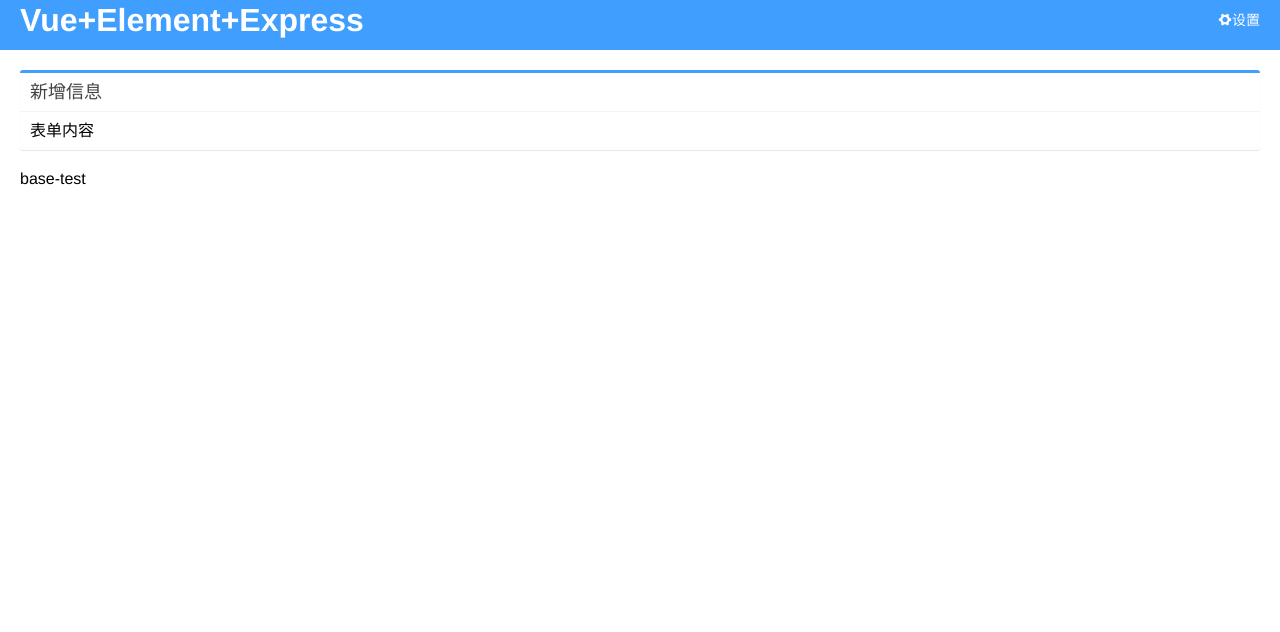
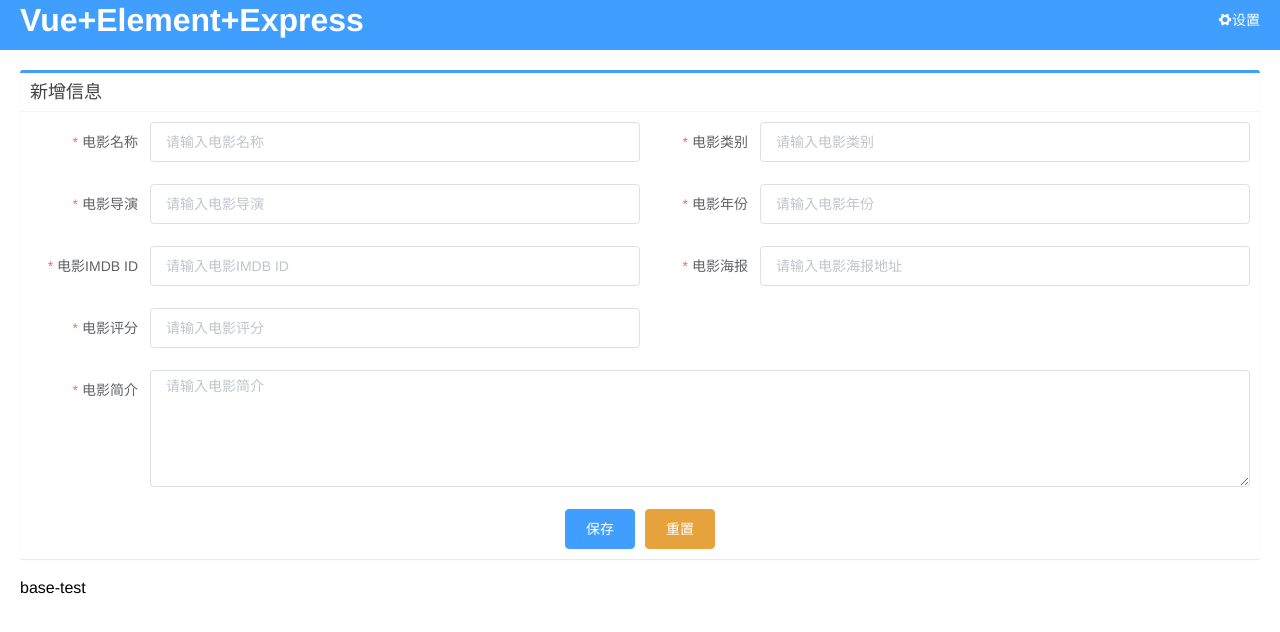
Before and after one commit to TOBEWHAT/vue_express_moive, a Vue app in the folder client/: page /#/movies/create in a window 1280 px wide. Shown: the top 632 px of the page. Built offline with nearby package versions, Linux system fonts and the light colour scheme.

Commit message:
create/detail/list

```diff
--- a/client/package.json
+++ b/client/package.json
@@ -14,7 +14,8 @@
     "normalize.css": "^8.0.1",
     "nprogress": "^0.2.0",
     "vue": "^2.6.11",
-    "vue-router": "^3.2.0"
+    "vue-router": "^3.2.0",
+    "vuex": "^3.5.1"
   },
   "devDependencies": {
     "@vue/cli-plugin-babel": "~4.4.0",
--- a/client/src/components/global/base-box.vue
+++ b/client/src/components/global/base-box.vue
@@ -30,7 +30,7 @@ export default {
   },
   computed: {
     className () {
-      return ['box','box-' + this.type]
+      return ['box', 'box-' + this.type]
     }
   }
 }
--- a/client/src/router/index.js
+++ b/client/src/router/index.js
@@ -41,11 +41,20 @@ const routes = [
         component: () => import('../views/movie/Create.vue')
       },
       {
+        path: 'detail/:id',
+        name: 'movie-detail',
+        component: () => import('../views/movie/Detail.vue')
+      },
+      {
         path: 'list',
         name: 'movie-list',
         component: () => import('../views/movie/List.vue')
       }
     ]
+  },
+  {
+    path: '*',
+    redirect: { name: 'movie-list' }
   }
 ]
 
--- a/client/src/views/movie/Create.vue
+++ b/client/src/views/movie/Create.vue
@@ -1,14 +1,133 @@
 <template>
   <div>
     <base-box type="primary" title="新增信息">
-      表单内容
+      <el-form ref="movie-form" :model="form" :rules="rules" label-width="120px">
+        <el-row>
+          <el-col :span="12">
+            <el-form-item label="电影名称" prop="name">
+              <el-input v-model="form.name" placeholder="请输入电影名称"></el-input>
+            </el-form-item>
+          </el-col>
+          <el-col :span="12">
+            <el-form-item label="电影类别" prop="genre">
+              <el-input v-model="form.genre" placeholder="请输入电影类别"></el-input>
+            </el-form-item>
+          </el-col>
+          <el-col :span="12">
+            <el-form-item label="电影导演" prop="director">
+              <el-input v-model="form.director" placeholder="请输入电影导演"></el-input>
+            </el-form-item>
+          </el-col>
+          <el-col :span="12">
+            <el-form-item label="电影年份" prop="year">
+              <el-input v-model="form.year" placeholder="请输入电影年份"></el-input>
+            </el-form-item>
+          </el-col>
+          <el-col :span="12">
+            <el-form-item label="电影IMDB ID" prop="imdb_id">
+              <el-input v-model="form.genre" placeholder="请输入电影IMDB ID"></el-input>
+            </el-form-item>
+          </el-col>
+          <el-col :span="12">
+            <el-form-item label="电影海报" prop="poster">
+              <el-input v-model="form.poster" placeholder="请输入电影海报地址"></el-input>
+            </el-form-item>
+          </el-col>
+          <el-col :span="12">
+            <el-form-item label="电影评分" prop="rating">
+              <el-input v-model="form.rating" placeholder="请输入电影评分"></el-input>
+            </el-form-item>
+          </el-col>
+          <el-col :span="24">
+            <el-form-item label="电影简介" prop="description">
+              <el-input type="textarea" :rows="5" v-model="form.description" placeholder="请输入电影简介"></el-input>
+            </el-form-item>
+          </el-col>
+          <el-col :span="24" style="text-align: center">
+            <el-button
+              :loading="loading"
+              type="primary"
+              native-type="submit"
+              @click.prevent="submit('movie-form')"
+            >保存</el-button>
+            <el-button type="warning" @click="reset('movie-form')">重置</el-button>
+          </el-col>
+        </el-row>
+      </el-form>
     </base-box>
     <base-test></base-test>
   </div>
 </template>
 
 <script>
-export default {}
+export default {
+  data() {
+    return {
+      loading: false,
+      form: {
+        name: '',
+        genre: '',
+        director: '',
+        imdb_id: '',
+        year: '',
+        poster: '',
+        rating: '',
+        description: ''
+      },
+      rules: {
+        name: { required: true, message: '请输入电影名称', trigger: 'blur' },
+        genre: { required: true, message: '请输入电影类别', trigger: 'blur' },
+        director: {
+          required: true,
+          message: '请输入电影导演',
+          trigger: 'blur'
+        },
+        imdb_id: {
+          required: true,
+          message: '请输入电影IMDB ID',
+          trigger: 'blur'
+        },
+        year: { required: true, message: '请输入电影年份', trigger: 'blur' },
+        poster: {
+          required: true,
+          message: '请输入电影海报地址',
+          trigger: 'blur'
+        },
+        rating: { required: true, message: '请输入电影评分', trigger: 'blur' },
+        description: {
+          required: true,
+          message: '请输入电影简介',
+          trigger: 'blur'
+        }
+      }
+    }
+  },
+  methods: {
+    submit(formName) {
+      this.loading = true
+      this.$refs[formName].validate(valid => {
+        if (valid) {
+          console.log(this.form)
+          // TODO: 调用接口服务，将数据发送给后台进行保存
+          this.$message({
+            message: '信息保存成功！页面将在两秒后自动跳转到信息列表页',
+            type: 'success',
+            duration: 2000,
+            onClose: () => {
+              this.$router.push('list')
+            }
+          })
+        } else {
+          this.loading = false
+          return false
+        }
+      })
+    },
+    reset(formName) {
+      this.$refs[formName].resetFields()
+    }
+  }
+}
 </script>
 
 <style></style>
--- /dev/null
+++ b/client/src/views/movie/Detail.vue
@@ -0,0 +1,113 @@
+<template>
+  <base-box title="电影列表" type="primary">
+    <template v-slot:title-addon>
+      <div
+        class="text-primary"
+        style="margin-left: auto; cursor: pointer"
+        @click="$router.push({name: 'movie-create'})"
+      >
+        <i class="el-icon-edit"></i> 编辑电影
+      </div>
+    </template>
+    <div class="movie-item">
+      <h2>
+        {{ movie.name }}
+        <span class="text-info">{{ movie.year }}</span>
+      </h2>
+      <img :src="movie.poster" :alt="movie.name" class="movie-poster" />
+      <ul class="movie-meta">
+        <li>
+          <label class="text-info">导演：</label>
+          {{ movie.director }}
+        </li>
+        <li>
+          <label class="text-info">编剧：</label> 饺子 / 易巧 / 魏芸芸
+        </li>
+        <li>
+          <label class="text-info">类型：</label>
+          {{ movie.genre }}
+        </li>
+        <li>
+          <label class="text-info">评分：</label>
+          <el-rate :value="movie.rating/2" disabled style="display: inline-block"></el-rate>
+          <span style="color: #ff9900">{{ movie.rating }}</span>
+        </li>
+        <li>
+          <label class="text-info">片长：</label> 110分钟
+        </li>
+        <li>
+          <label class="text-info">IMDB链接：</label>
+          {{ movie.imdb_id }}
+        </li>
+      </ul>
+      <div class="movie-description">
+        <h3 class="text-success">{{ movie.name }}的剧情简介</h3>
+        <p class="movie-description">
+          {{ movie.description }}...
+          <span class="text-success">查看详情</span>
+        </p>
+      </div>
+    </div>
+  </base-box>
+</template>
+<script>
+export default {
+  data() {
+    return {
+      movie: null
+    }
+  },
+  created() {
+    // TODO: 调用接口服务获取数据信息
+    this.movie = {
+      id: 1,
+      director: '饺子',
+      imdb_id: 'tt10627720',
+      name: '哪吒之魔童降世',
+      year: '2019',
+      genre: '剧情 / 喜剧 / 动画 / 奇幻',
+      rating: 8.6,
+      poster:
+        'https://timgsa.baidu.com/timg?image&quality=80&size=b9999_10000&sec=1564896335887&di=518d13a5eeeffe27c80063b81b2a24da&imgtype=0&src=http%3A%2F%2Fimg.zcool.cn%2Fcommunity%2F015d965d395922a8012187f498949f.jpg%402o.jpg',
+      description:
+        '天地灵气孕育出一颗能量巨大的混元珠，元始天尊将混元珠提炼成灵珠和魔丸，灵珠投胎为人，助周伐纣时可堪大用；而魔丸则会诞出魔王，为祸人间。元始天尊启动了天劫咒语，3年后天雷将会降临，摧毁魔丸。太乙受命将灵珠托生于陈塘关李靖家的儿子哪吒身上。然而阴差阳错，灵珠和魔丸竟然被掉包。本应是灵珠英雄的哪吒却成了混世大魔王。调皮捣蛋顽劣不堪的哪吒却徒有一颗做英雄的心。然而面对众人对魔丸的误解和即将来临的天雷的降临，哪吒是否命中注定会立地成魔？他将何去何从？'
+    }
+  }
+}
+</script>
+
+<style lang="scss" scoped>
+.movie-item {
+  padding: 0 10px;
+  .movie-poster {
+    width: 135px;
+    height: 200px;
+    float: left;
+    object-fit: cover;
+  }
+  .movie-meta {
+    list-style: none;
+    margin-left: 120px;
+    font-size: 14px;
+    li {
+      line-height: 1.5;
+    }
+  }
+  .movie-description {
+    clear: both;
+    text-indent: 20px;
+    line-height: 1.5;
+    font-size: 14px;
+    h3 {
+      font-weight: 400;
+      padding: 0;
+      margin: 0;
+      text-indent: 0;
+      padding-top: 10px;
+    }
+    p {
+      margin: 0;
+    }
+  }
+}
+</style>
--- a/client/src/views/movie/List.vue
+++ b/client/src/views/movie/List.vue
@@ -1,9 +1,98 @@
 <template>
-  <div class="list">list</div>
+  <base-box type="primary" title="电影">
+    <template v-slot:title-addon>
+      <div class="filter">
+        <label class="active">最新</label>
+        <label>高分</label>
+        <label>动作</label>
+        <label>剧情</label>
+      </div>
+      <div
+        class="text-success"
+        style="margin-left: auto; cursor: pointer"
+        @click="$router.push({name: 'movie-create'})"
+      >
+        <i class="el-icon-plus"></i> 新增电影
+      </div>
+    </template>
+    <div class="movie-list">
+      <a
+        class="movie-item"
+        @click="$router.push({name: 'movie-detail', params: {id: movie.id}})"
+        v-for="movie in movies"
+        :key="movie.id"
+      >
+        <img :src="movie.poster" :alt="movie.name" />
+        <p>
+          {{ movie. name }}
+          <strong>{{ movie.rating }}</strong>
+        </p>
+      </a>
+    </div>
+  </base-box>
 </template>
 
 <script>
-export default {}
+export default {
+  data() {
+    return {
+      movies: []
+    }
+  },
+  created() {
+    // TODO: 调用接口服务获取数据列表
+    this.movies = [
+      {
+        id: 1,
+        name: '哪吒之魔童降世',
+        poster:
+          'http://imge.gmw.cn/attachement/jpg/site2/20190725/005056a5c18d1ea3629b18.jpg',
+        rating: 8.6
+      },
+      {
+        id: 2,
+        name: '绿皮书',
+        poster:
+          'http://n.sinaimg.cn/translate/749/w450h299/20190222/w9VE-htknpmh2184101.jpg',
+        rating: 8.6
+      }
+    ]
+  }
+}
 </script>
 
-<style></style>
+<style lang="scss" scoped>
+.filter {
+  margin-left: 10px;
+  label {
+    margin-right: 10px;
+    color: #9b9b9b;
+    font-size: 13px;
+    cursor: pointer;
+    &.active {
+      color: #000000;
+    }
+  }
+}
+.movie-list {
+  .movie-item {
+    display: block;
+    margin: 10px;
+    float: left;
+    font-size: 13px;
+    width: 114px;
+    cursor: pointer;
+    img {
+      height: 160px;
+      width: 100%;
+      object-fit: cover;
+    }
+    p {
+      text-align: center;
+      strong {
+        color: #e09015;
+      }
+    }
+  }
+}
+</style>
```
Also changed, not shown: 1 other file (tests, documents, lock files or other folders).
